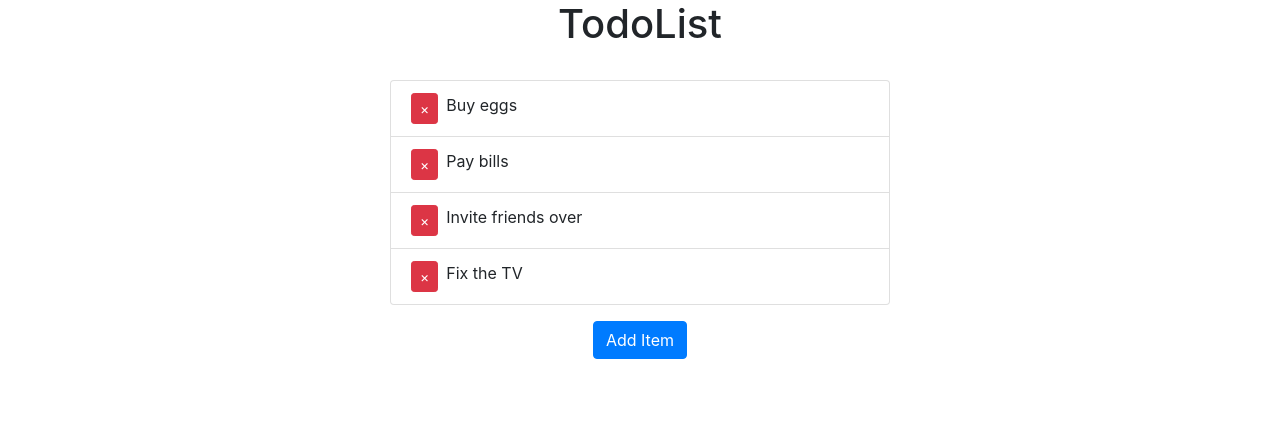
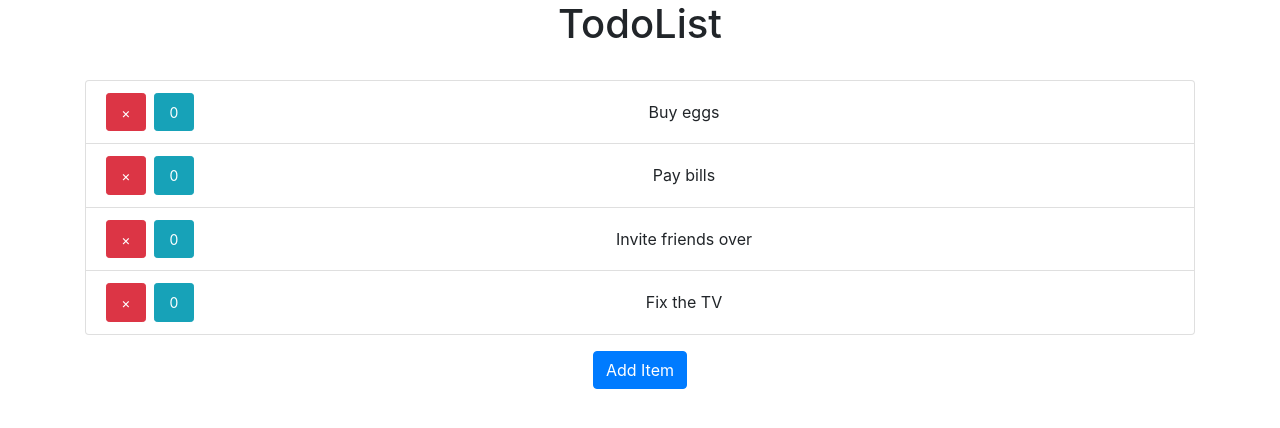
Before and after one commit to Lundbergarn/TodoProject, a React (Create React App) app: page / in a window 1280 px wide. Shown: the top 428 px of the page. Built offline with nearby package versions, Linux system fonts and the light colour scheme.

Commit message:
added change todo function

```diff
--- a/src/components/TodoList.js
+++ b/src/components/TodoList.js
@@ -1,5 +1,6 @@
 import React, { useState } from 'react';
-import { Container, ListGroup, Button } from 'react-bootstrap';
+import { Container, ListGroup, Button, FormGroup } from 'react-bootstrap';
+import { Input, Form, Label } from 'reactstrap';
 import { CSSTransition, TransitionGroup } from 'react-transition-group';
 import uuid from 'uuid';
 
@@ -12,6 +13,10 @@ const TodoList = () => {
     { id: uuid(), text: 'Invite friends over' },
     { id: uuid(), text: 'Fix the TV' },
   ]);
+
+  const [openUpdateText, setOpenUpdateText] = useState('');
+
+
 
   function addItem() {
     const text = prompt('Enter some text');
@@ -26,10 +31,27 @@ const TodoList = () => {
     )
   }
 
+  function openUpdate(id) {
+    if (openUpdateText === '') {
+      setOpenUpdateText(id);
+    } else setOpenUpdateText('')
+  }
+
+  function updateTodo(id, input) {
+    let updates = items.map(item => {
+      if(item.id === id) {
+        item.text = input;
+      }
+      return item;
+    });
+    setItems([...updates]);
+  }
+
+
   return (
-    <div style={{ margin: '2rem auto', maxWidth: '500px' }}>
+    <div style={{ margin: '2rem auto'}}>
       <ListGroup style={{ marginBottom: '1rem' }}>
-        <TransitionGroup className="todo-list">
+        <TransitionGroup className="todo-list" component={null}>
           {items.map(({ id, text }) => (
             <CSSTransition
               key={id}
@@ -45,7 +67,25 @@ const TodoList = () => {
                 >
                   &times;
                 </Button>
-                {text}
+                <Button
+                  variant="info"
+                  size="sm"
+                  onClick={() => openUpdate(id)}
+                >
+                 0
+                </Button>
+                <span style={{padding: "0 20px", width: "100%", lineHeight: "2.4rem"}}>{text}</span>
+
+                {openUpdateText === id ?
+                <Form>
+                  <Input
+                    type="text"
+                    name="todo"
+                    placeholder="Update todo"
+                    onChange={(e) => updateTodo(id, e.target.value)}
+                  ></Input>
+                </Form> : null}
+
               </ListGroup.Item>
             </CSSTransition>
           ))}
--- a/src/components/styles.css
+++ b/src/components/styles.css
@@ -1,20 +1,22 @@
 .remove-btn {
   margin-right: 0.5rem;
 }
-
+.btn {
+  min-width: 40px;
+}
 .item-enter {
   opacity: 0;
 }
 .item-enter-active {
   opacity: 1;
-  transition: opacity 500ms ease-in;
+  transition: opacity 250ms ease-in;
 }
 .item-exit {
   opacity: 1;
 }
 .item-exit-active {
   opacity: 0;
-  transition: opacity 500ms ease-in;
+  transition: opacity 250ms ease-in;
 }
 
 .list-group-item {
```
